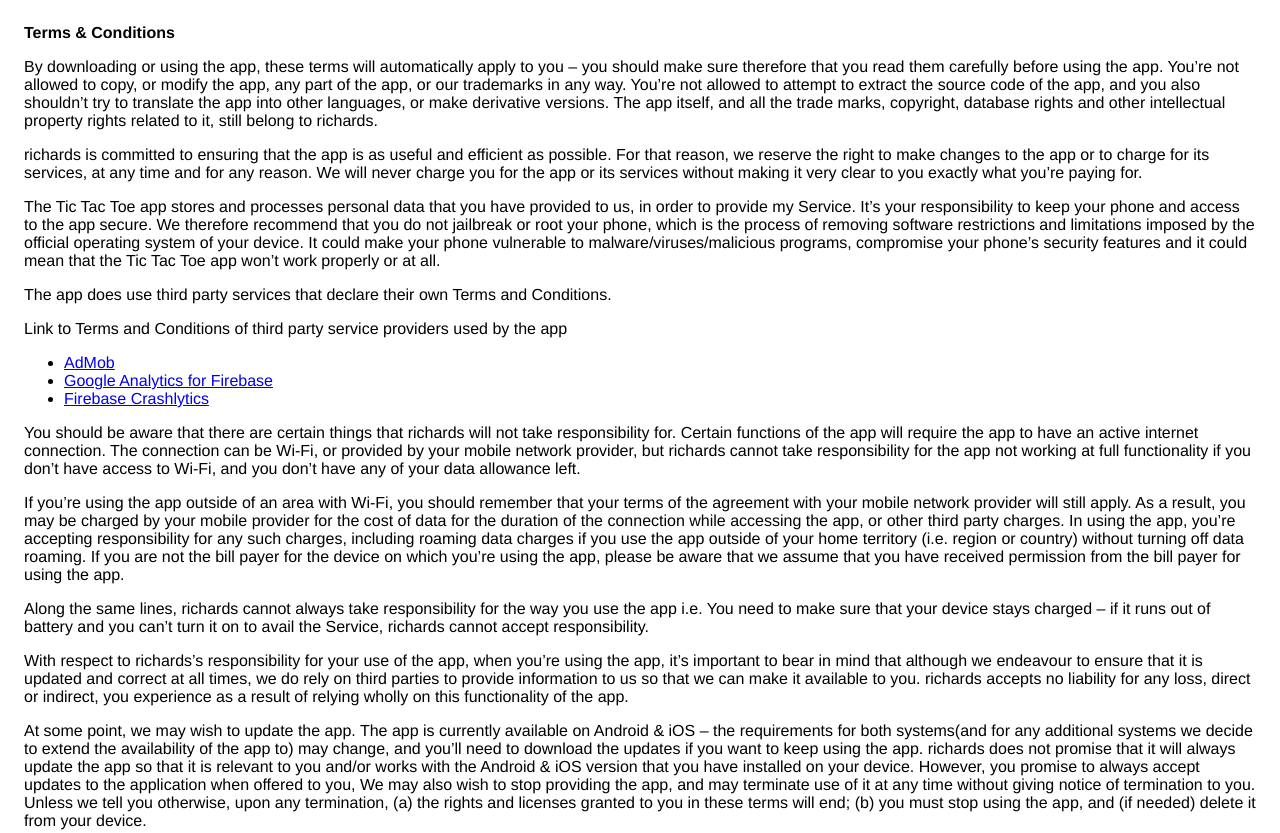
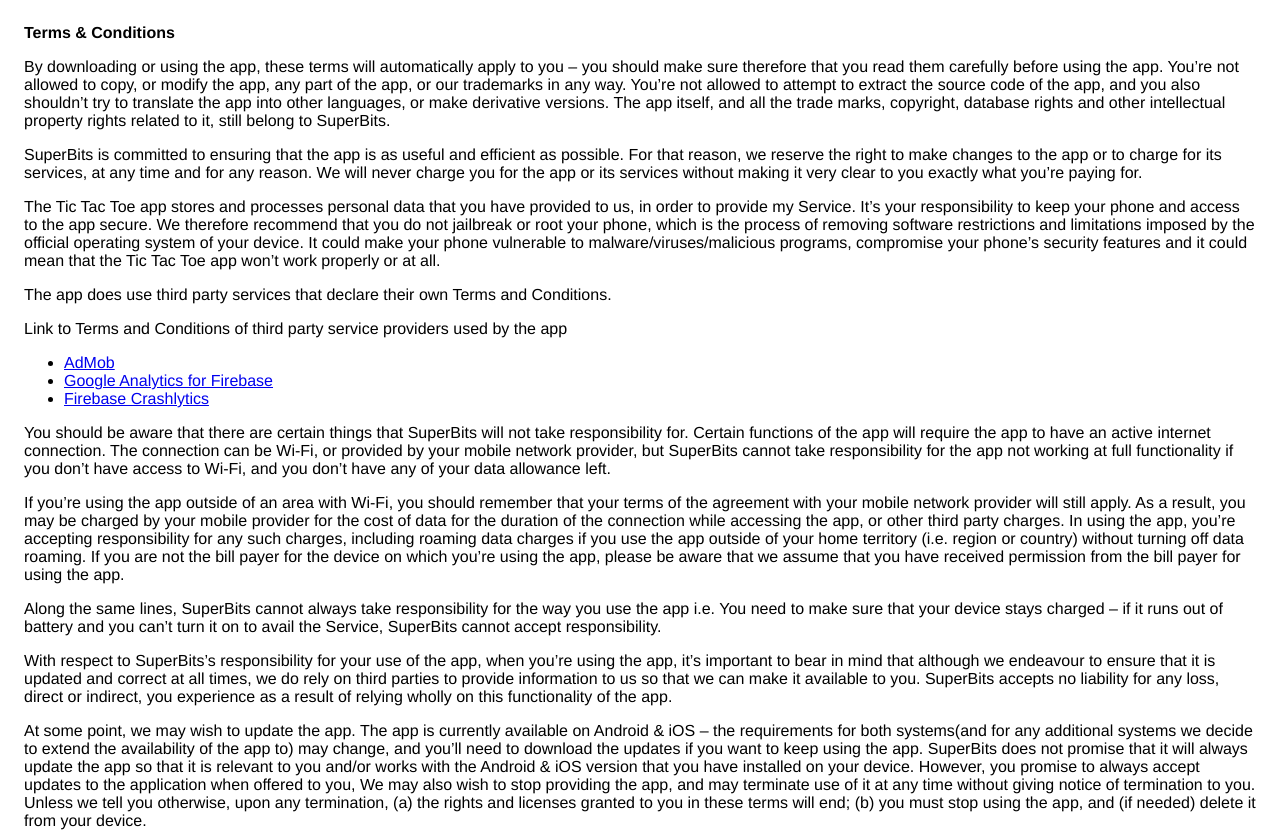
Before and after one commit to Rishi-RR/rishi-rr.github.io, a plain HTML site: page terms.html in a window 1280 px wide. Shown: the top 833 px of the page. Drawn offline with Linux system fonts and the light colour scheme.

Commit message:
Update name to SuperBits

```diff
--- a/terms.html
+++ b/terms.html
@@ -17,9 +17,9 @@
                   to translate the app into other languages, or make derivative
                   versions. The app itself, and all the trade marks, copyright,
                   database rights and other intellectual property rights related
-                  to it, still belong to richards.
+                  to it, still belong to SuperBits.
                 </p> <p>
-                  richards is committed to ensuring that the app is
+                  SuperBits is committed to ensuring that the app is
                   as useful and efficient as possible. For that reason, we
                   reserve the right to make changes to the app or to charge for
                   its services, at any time and for any reason. We will never
@@ -46,10 +46,10 @@
                     providers used by the app
                   </p> <ul><!----><li><a href="https://developers.google.com/admob/terms" target="_blank">AdMob</a></li><li><a href="https://firebase.google.com/terms/analytics" target="_blank">Google Analytics for Firebase</a></li><li><a href="https://firebase.google.com/terms/crashlytics" target="_blank">Firebase Crashlytics</a></li><!----><!----><!----><!----><!----><!----><!----><!----><!----><!----><!----><!----></ul></div> <p>
                   You should be aware that there are certain things that
-                  richards will not take responsibility for. Certain
+                  SuperBits will not take responsibility for. Certain
                   functions of the app will require the app to have an active
                   internet connection. The connection can be Wi-Fi, or provided
-                  by your mobile network provider, but richards
+                  by your mobile network provider, but SuperBits
                   cannot take responsibility for the app not working at full
                   functionality if you don’t have access to Wi-Fi, and you don’t
                   have any of your data allowance left.
@@ -67,18 +67,18 @@
                   using the app, please be aware that we assume that you have
                   received permission from the bill payer for using the app.
                 </p> <p>
-                  Along the same lines, richards cannot always take
+                  Along the same lines, SuperBits cannot always take
                   responsibility for the way you use the app i.e. You need to
                   make sure that your device stays charged – if it runs out of
                   battery and you can’t turn it on to avail the Service,
-                  richards cannot accept responsibility.
+                  SuperBits cannot accept responsibility.
                 </p> <p>
-                  With respect to richards’s responsibility for your
+                  With respect to SuperBits’s responsibility for your
                   use of the app, when you’re using the app, it’s important to
                   bear in mind that although we endeavour to ensure that it is
                   updated and correct at all times, we do rely on third parties
                   to provide information to us so that we can make it available
-                  to you. richards accepts no liability for any
+                  to you. SuperBits accepts no liability for any
                   loss, direct or indirect, you experience as a result of
                   relying wholly on this functionality of the app.
                 </p> <p>
@@ -87,7 +87,7 @@
                   both systems(and for any additional systems we
                   decide to extend the availability of the app to) may change,
                   and you’ll need to download the updates if you want to keep
-                  using the app. richards does not promise that it
+                  using the app. SuperBits does not promise that it
                   will always update the app so that it is relevant to you
                   and/or works with the Android &amp; iOS version that you have
                   installed on your device. However, you promise to always
```
Also changed, not shown: index.html (+3 -3 lines), privacy.html (+2 -2 lines), support/index.html (+2 -2 lines).
